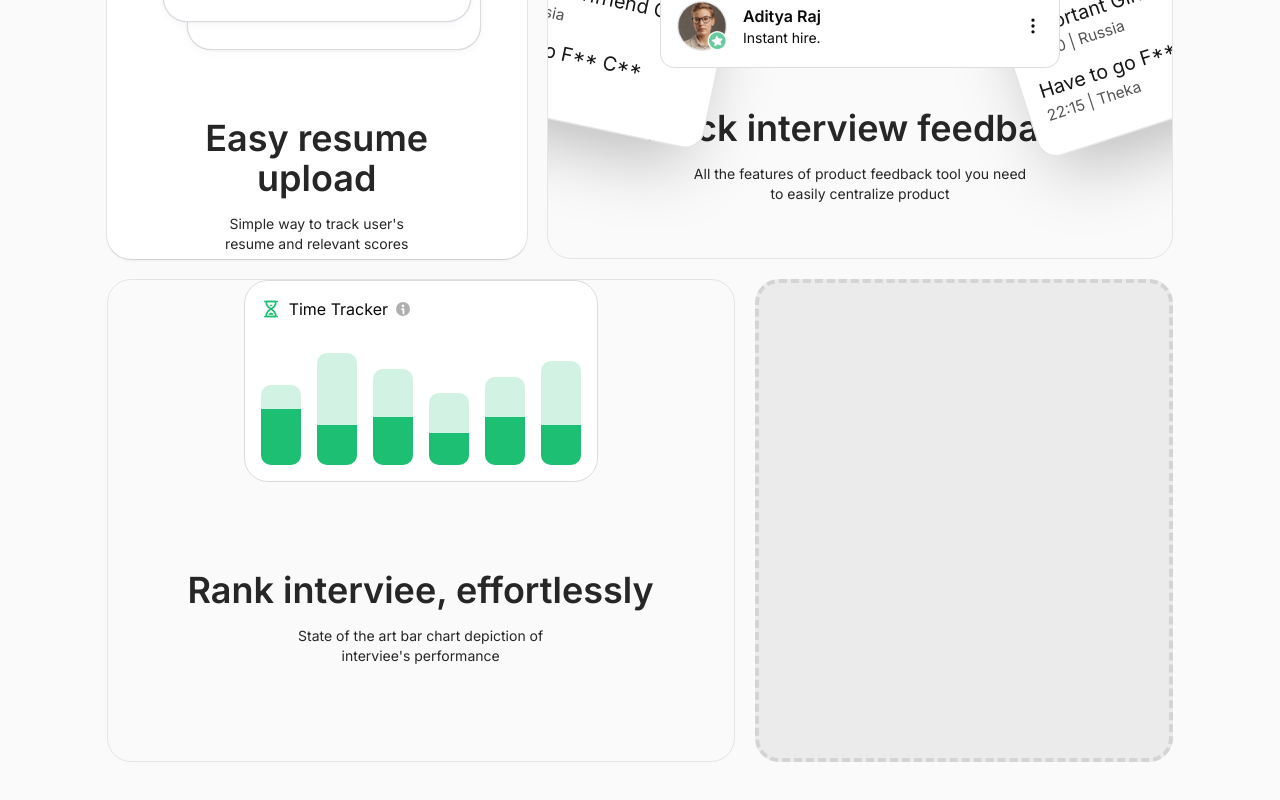
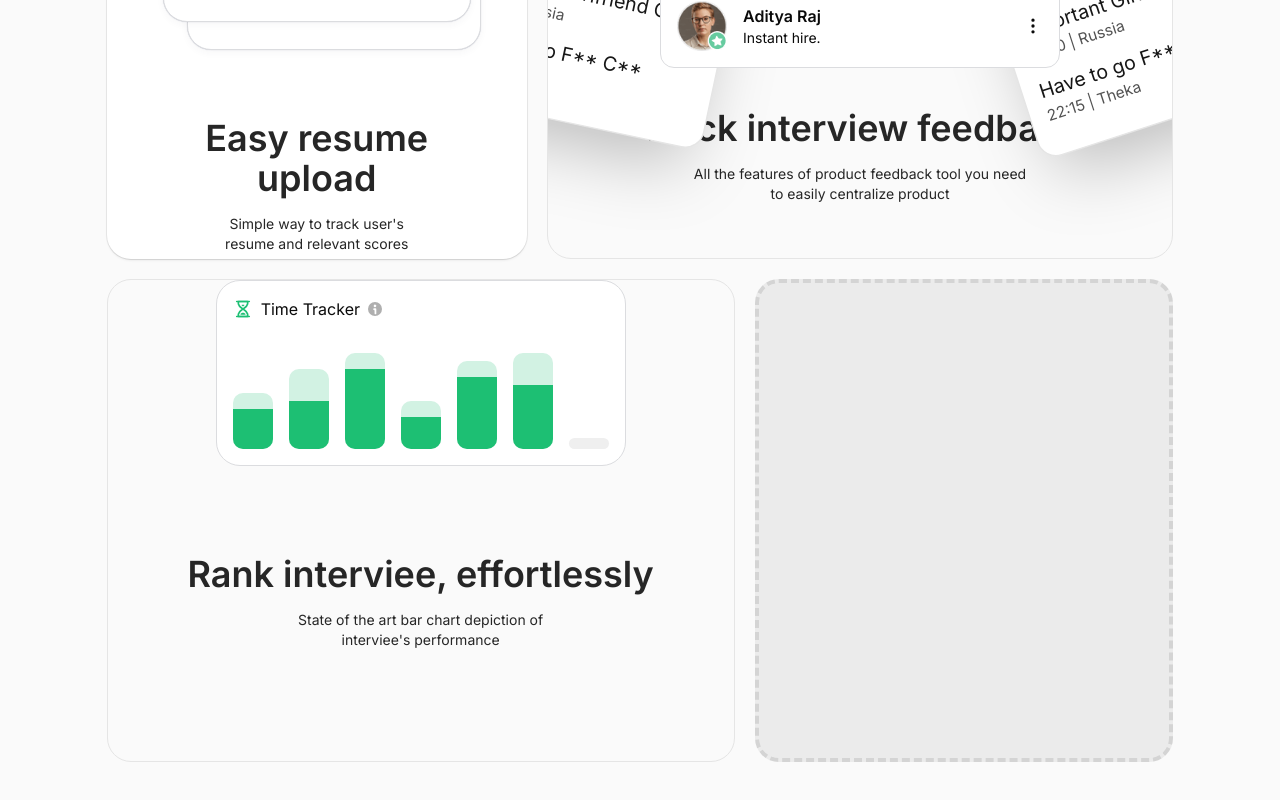
Before and after one commit to devsujalpatel/playful-template, a Next.js app: page / in a window 1280 px wide. Shown: the part 3160-3960 px from the top of the page. Built offline with nearby package versions, Linux system fonts and the light colour scheme.

Commit message:
Chart created

```diff
--- /dev/null
+++ b/src/pages/home/components/average-bar.tsx
@@ -0,0 +1,11 @@
+import VerticalDots from "@/components/svgs/vertical-dots";
+import { cn } from "@/lib/utils";
+
+export const AverageBar = ({ className }: { className?: string }) => {
+  return (
+    <div className={cn("", className)}>
+      <VerticalDots />
+      <div>AVG</div>
+    </div>
+  );
+};
--- a/src/pages/home/components/chart-bar.tsx
+++ b/src/pages/home/components/chart-bar.tsx
@@ -9,14 +9,14 @@ interface ChartProps {
 export const Chartbar = ({
   fullValue = "4rem",
   children,
-  className,
+  className = "bg-[#D2F2E3]",
 }: ChartProps) => {
   return (
     <div>
       <div
         style={{ height: fullValue }}
         className={cn(
-          `flex items-end rounded-lg gap-2 ${fullValue} overflow-hidden w-10 bg-[#D2F2E3]`,
+          `flex items-end rounded-lg gap-2 ${fullValue} overflow-hidden w-10`,
           className
         )}
       >
@@ -31,11 +31,9 @@ interface ChartValueProps {
   className?: string;
 }
 
-export const ChartValue = ({ value = "2rem", className }: ChartValueProps) => {
-  return (
-    <div
-      style={{ height: value }}
-      className={cn(`w-full bg-[#1DBF73]`, className)}
-    />
-  );
+export const ChartValue = ({
+  value = "2rem",
+  className = "bg-[#1DBF73]",
+}: ChartValueProps) => {
+  return <div style={{ height: value }} className={cn(`w-full`, className)} />;
 };
--- a/src/pages/home/components/time-tracker-card.tsx
+++ b/src/pages/home/components/time-tracker-card.tsx
@@ -1,6 +1,7 @@
 import InfoIcon from "@/components/svgs/info-icon";
 import SandClock from "@/components/svgs/sand-clock";
 import { Chartbar, ChartValue } from "./chart-bar";
+import { AverageBar } from "./average-bar";
 
 export const TimeTrackerCard = () => {
   return (
@@ -10,12 +11,18 @@ export const TimeTrackerCard = () => {
         <p>Time Tracker</p>
         <InfoIcon className="size-3.5" />
       </div>
-      <div className="flex gap-4 p-4 items-end">
+      <div className="flex gap-4 p-4 items-end relative">
         {chartValue.map((item, idx) => (
-          <Chartbar key={idx} fullValue={item.fullValue}>
+          <Chartbar
+            key={idx}
+            fullValue={item.fullValue}
+            className={item.className}
+          >
             <ChartValue value={item.value} />
           </Chartbar>
         ))}
+        {/* <AverageBar className="absolute top-0 left-0" /> */}
+
       </div>
       <div></div>
     </div>
@@ -25,31 +32,37 @@ export const TimeTrackerCard = () => {
 interface ChartValue {
   fullValue: string;
   value: string;
+  className?: string;
 }
 
 const chartValue: ChartValue[] = [
   {
-    fullValue: "5rem",
-    value: "3.5rem",
-  },
-  {
-    fullValue: "7rem",
+    fullValue: "3.5rem",
     value: "2.5rem",
   },
   {
-    fullValue: "6rem",
+    fullValue: "5rem",
     value: "3rem",
   },
   {
-    fullValue: "4.5rem",
+    fullValue: "6rem",
+    value: "5rem",
+  },
+  {
+    fullValue: "3rem",
     value: "2rem",
   },
   {
     fullValue: "5.5rem",
-    value: "3rem",
+    value: "4.5rem",
   },
   {
-    fullValue: "6.5rem",
-    value: "2.5rem",
+    fullValue: "6rem",
+    value: "4rem",
+  },
+  {
+    fullValue: "0.7rem",
+    value: "",
+    className: "bg-[#EFEFEF]",
   },
 ];
```
Also changed, not shown: src/components/svgs/vertical-dots.tsx (added, +19 -0 lines), public/VerticalDots.svg (added).
